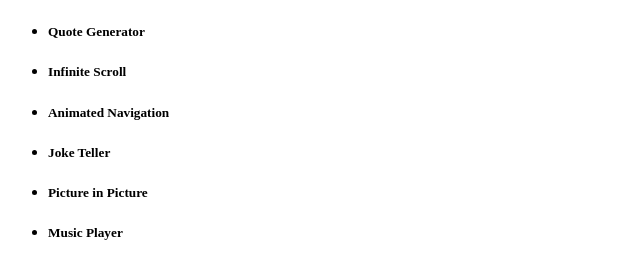
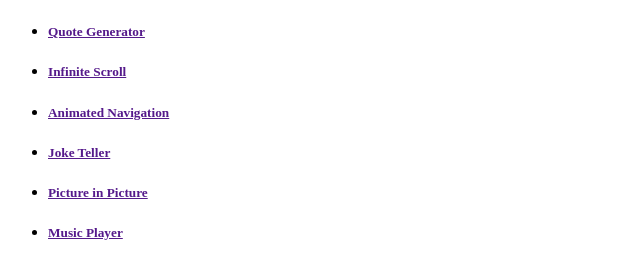
Before and after one commit to subhashchandra001/subhash-chandra, a plain HTML site: page index3.html in a window 1280 px wide. Shown: the whole page, without its empty margins (0-640 px from the left). Drawn offline with Linux system fonts and the light colour scheme.

Commit message:
Update index3.html

```diff
--- a/index3.html
+++ b/index3.html
@@ -6,12 +6,12 @@
 <body>
     <div>
 <ul>
-    <li><h5>Quote Generator</h5></li>
-    <li><h5>Infinite Scroll</h5></li>
-    <li><h5>Animated Navigation</h5></li>
-    <li><h5>Joke Teller</h5></li>
-    <li><h5>Picture in Picture</h5></li>
-    <li><h5>Music Player</h5></li>
+    <li><h5><a href = "">Quote Generator</a></h5></li>
+    <li><h5><a href = "">Infinite Scroll</a></h5></li>
+    <li><h5><a href = "">Animated Navigation</a></h5></li>
+    <li><h5><a href = "">Joke Teller</a></h5></li>
+    <li><h5><a href = "">Picture in Picture</a></h5></li>
+    <li><h5><a href = "">Music Player</a></h5></li>
 
 </ul>
     </div>
```
